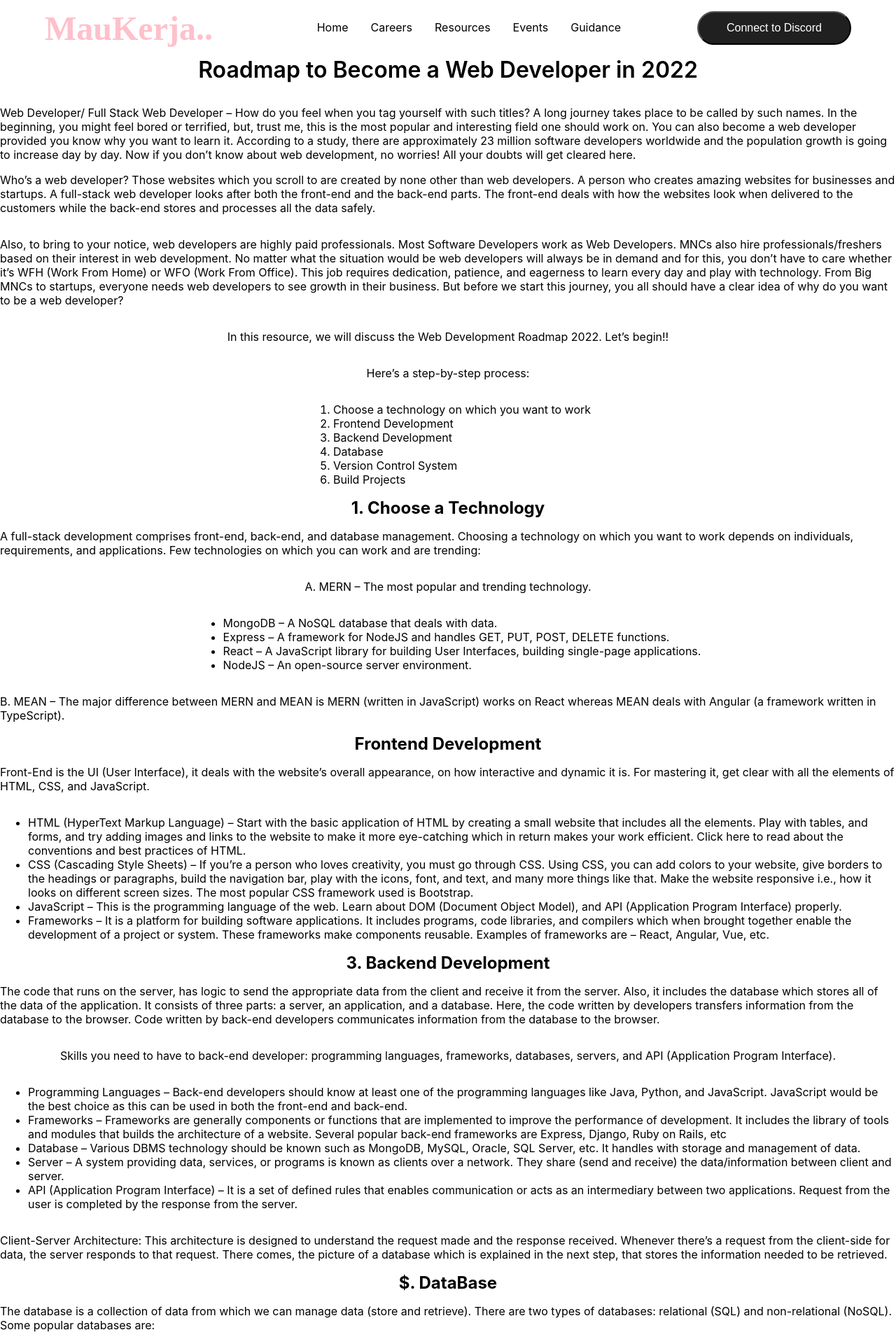
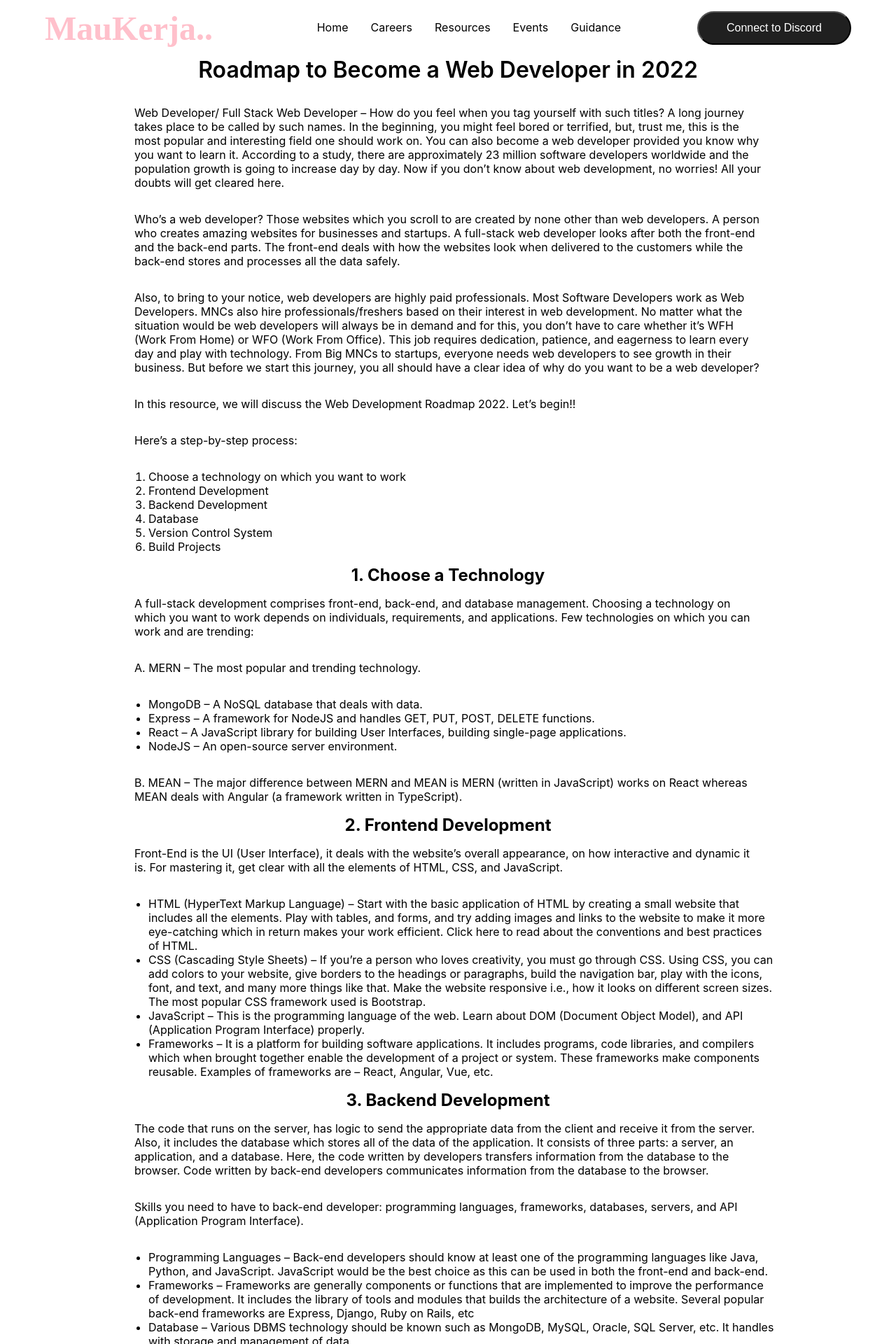
Before and after one commit to Garvit1809/Garuda-Hack, a React (Create React App) app in the folder client/: page /resources/web-resource in a window 1280 px wide. Shown: the top 1920 px of the page at 70% size. Built offline with nearby package versions, Linux system fonts and the light colour scheme.

Commit message:
Final Changes

```diff
--- a/client/src/Components/GeneralComponents/Navbar.tsx
+++ b/client/src/Components/GeneralComponents/Navbar.tsx
@@ -70,7 +70,9 @@ const Navbar = () => {
           <Link to="/mentors">Guidance</Link>
         </MeuItem>
       </Menu>
-      <Button text="Connect to Discord" link="//discord.gg/zjzwnAq9" backgroundColor="#202020" clr="#fff"  />
+      <Link to="//discord.gg/zjzwnAq9" target="_blank" >
+      <Button text="Connect to Discord" link="https://discord.gg/zjzwnAq9" backgroundColor="#202020" clr="#fff"  />
+      </Link>
     </Section>
   );
 };
--- a/client/src/Components/ResourcesComponent/WebDevResource.tsx
+++ b/client/src/Components/ResourcesComponent/WebDevResource.tsx
@@ -17,6 +17,21 @@ const Section = styled.div`
   h6 {
     margin: 0;
   }
+
+  p{
+    width: 70%;
+  }
+
+  h3{
+    width: 70%;
+    font-weight: 500;
+    /* border: 1px solid red; */
+  }
+
+  ul,ol{
+    /* border: 1px solid red; */
+    width: 70%;
+  }
 `;
 
 const Heading = styled.div`
@@ -31,7 +46,11 @@ const Heading = styled.div`
   margin-bottom: 2rem;
 `;
 
-const Start = styled.div``;
+const Start = styled.div`
+width: 70%;
+margin: 0 auto;
+margin-bottom: 1rem;
+`;
 
 const WebDevResource = () => {
   return (
@@ -108,7 +127,7 @@ const WebDevResource = () => {
           in JavaScript) works on React whereas MEAN deals with Angular (a
           framework written in TypeScript).{" "}
         </p>
-        <h2>Frontend Development</h2>
+        <h2>2. Frontend Development</h2>
         <p>
           Front-End is the UI (User Interface), it deals with the website’s
           overall appearance, on how interactive and dynamic it is. For
@@ -200,7 +219,7 @@ const WebDevResource = () => {
           explained in the next step, that stores the information needed to be
           retrieved.
         </p>
-        <h2>$. DataBase</h2>
+        <h2>4. DataBase</h2>
         <p>
           The database is a collection of data from which we can manage data
           (store and retrieve). There are two types of databases: relational
--- a/client/src/Pages/Guidance.tsx
+++ b/client/src/Pages/Guidance.tsx
@@ -334,35 +334,6 @@ const Guidance = () => {
         <Guide>
           <Header>
             <ImgContainer>
-            <img src={MentorImg1} alt="" />
-            </ImgContainer>
-            <div>
-            <h2>Garvit Varshney</h2>
-            <h3><MdPeopleAlt/> <span>08</span></h3>
-            </div>
-          </Header>
-          <h3 className='JobDesc' >Frontend Developer</h3>
-          <h3 className='experience' >Experience:- <span>1 Years</span> </h3>
-          <h3 className='company' >Working at <span>SuperReach</span></h3>
-          <Education>
-          <h3 className='education' >Education</h3>
-          <p>Zakir Hussain College of Engineering and Texhnology, AMU</p>
-          </Education>
-          <h3 className='fees' >Fees:- <span>$10/lesson</span></h3>
-          <Socials>
-          <h3>Socials</h3>
-          <div>
-            <BsLinkedin/>
-            <BsGithub/>
-          </div>
-          </Socials>
-          <BecomeMentee>
-            <Button text="Become a Mentee" link="#" clr="#fff" backgroundColor="#202020" />
-          </BecomeMentee>
-        </Guide>
-        <Guide>
-          <Header>
-            <ImgContainer>
             <img src={MentorImg2} alt="" />
             </ImgContainer>
             <div>
@@ -423,6 +394,35 @@ const Guidance = () => {
         <Guide>
           <Header>
             <ImgContainer>
+            <img src={MentorImg1} alt="" />
+            </ImgContainer>
+            <div>
+            <h2>Garvit Varshney</h2>
+            <h3><MdPeopleAlt/> <span>08</span></h3>
+            </div>
+          </Header>
+          <h3 className='JobDesc' >Frontend Developer</h3>
+          <h3 className='experience' >Experience:- <span>1 Years</span> </h3>
+          <h3 className='company' >Working at <span>SuperReach</span></h3>
+          <Education>
+          <h3 className='education' >Education</h3>
+          <p>Zakir Hussain College of Engineering and Texhnology, AMU</p>
+          </Education>
+          <h3 className='fees' >Fees:- <span>$10/lesson</span></h3>
+          <Socials>
+          <h3>Socials</h3>
+          <div>
+            <BsLinkedin/>
+            <BsGithub/>
+          </div>
+          </Socials>
+          <BecomeMentee>
+            <Button text="Become a Mentee" link="#" clr="#fff" backgroundColor="#202020" />
+          </BecomeMentee>
+        </Guide>
+        <Guide>
+          <Header>
+            <ImgContainer>
             <img src={MentorImg5} alt="" />
             </ImgContainer>
             <div>
```
